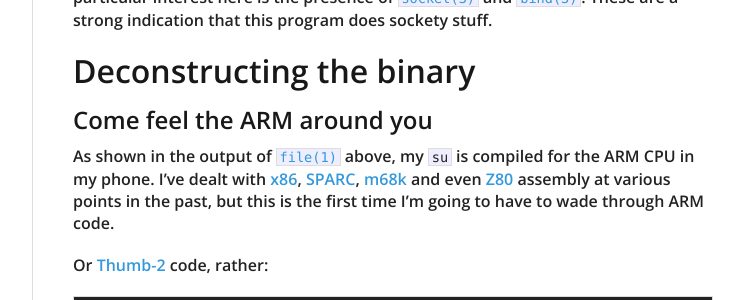
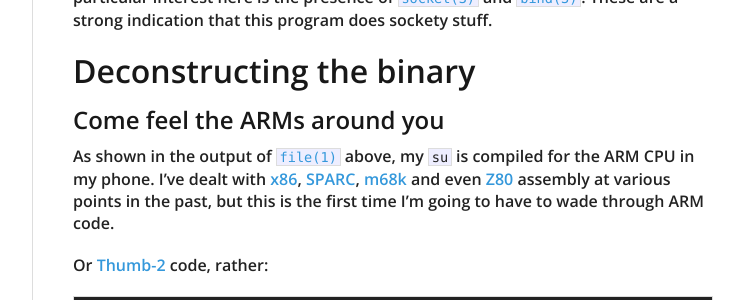
Before and after one commit to mattboyer/PYaffs, a Jekyll site: the page built from _posts/2014-09-04-Hacklog#5.md, in a window 1280 px wide. Shown: the part 2679-2979 px from the top of the page, without its empty margins (378-1122 px from the left). Built offline with Jekyll 4.4.1, drawn with Linux system fonts in a browser that asks for light colours; nearby versions of some CDN libraries; Markdown is read by kramdown in place of the engine named in the settings.

Commit message:
It's a very catchy song
Especially the chorus

```diff
--- a/_posts/2014-09-04-Hacklog#5.md
+++ b/_posts/2014-09-04-Hacklog#5.md
@@ -114,7 +114,7 @@ There are some C++ symbols in there that look like they belong to [some sort of
 
 # Deconstructing the binary
 
-## Come feel the ARM around you
+## Come feel the ARMs around you
 
 As shown in the output of [`file(1)`](http://linux.die.net/man/1/file) above, my `su` is compiled for the ARM CPU in my phone. I've dealt with [x86](https://github.com/mattboyer/optenum), [SPARC](http://nighthacks.com/roller/jag/resource/SunRIP.jpg), [m68k](http://www.ticalc.org/basics/calculators/ti-92plus.html#9) and even [Z80](http://www.ticalc.org/basics/calculators/ti-86.html#9) assembly at various points in the past, but this is the first time I'm going to have to wade through ARM code.
 
```
